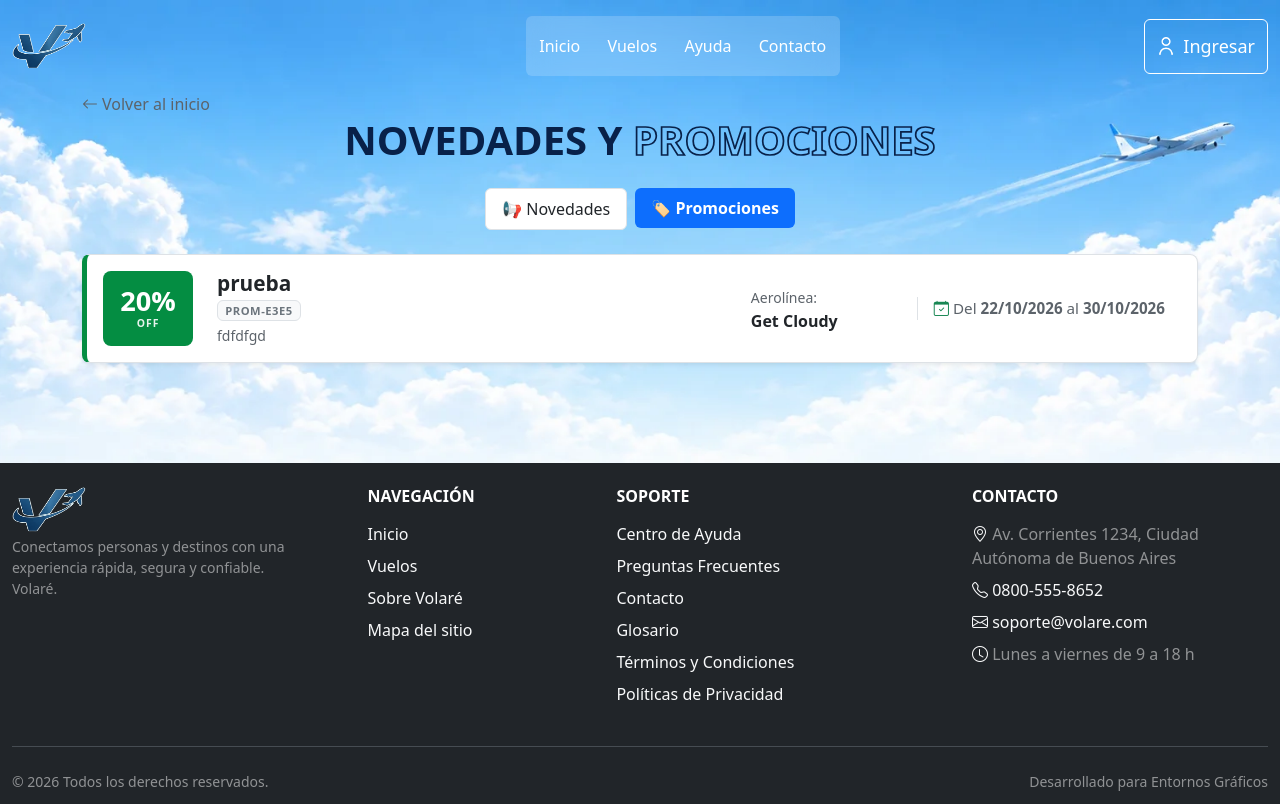
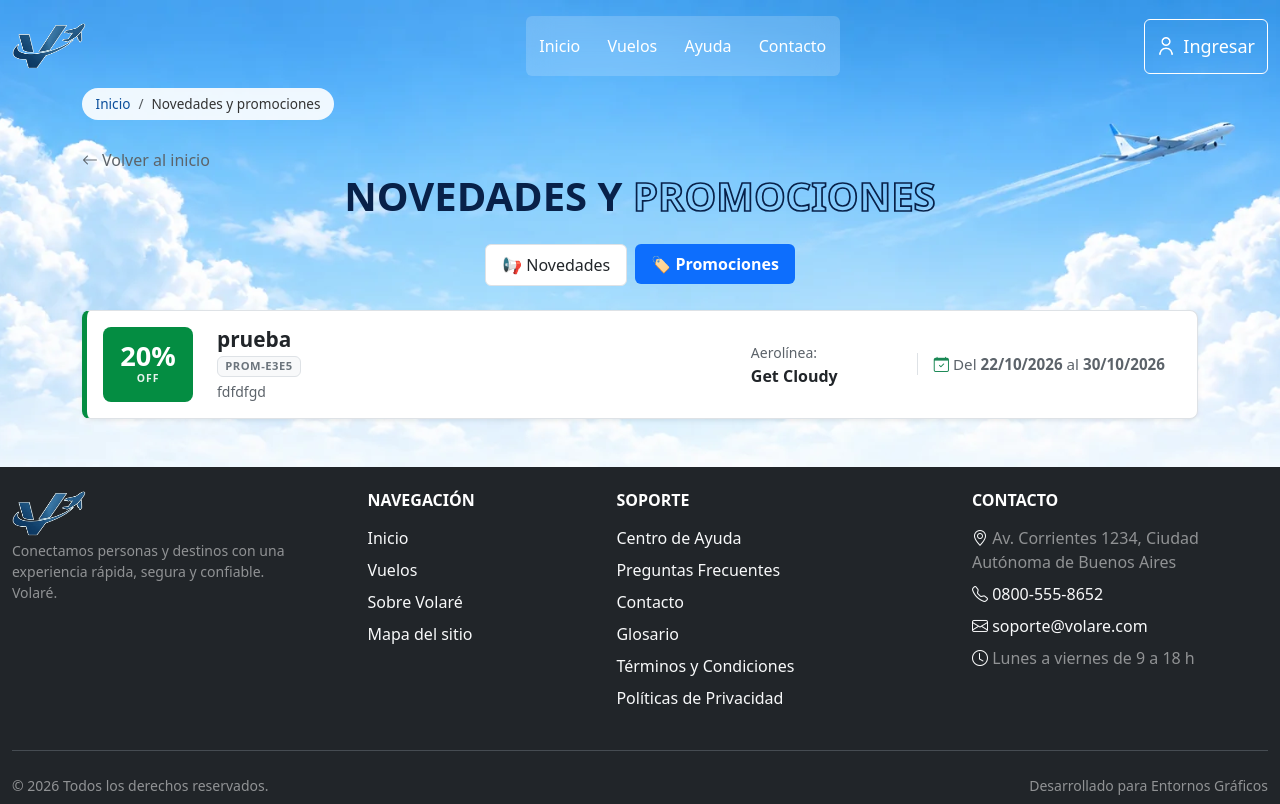
Before and after one commit to maurojjzz/Aerolineas-EG-TP, a PHP site: page /index.php?pagina=cliente-novedades&tab=promociones in a window 1280 px wide. Run offline with PHP 8.4, Linux system fonts and the light colour scheme; data comes from the database, SQL or seed files in the repository; data that the repository does not hold is empty; some libraries are stand-ins or nearby versions.

Commit message:
feat: breadcrumbs en vistas de cliente y perfil

```diff
--- a/src/views/cliente/historialCompras.php
+++ b/src/views/cliente/historialCompras.php
@@ -191,6 +191,7 @@ $urlPaginaHistorial = static function (int $numeroPagina): string {
 
 <div style="min-height:100vh;">
     <main id="contenido" tabindex="-1" class="container-xxl pb-4 px-3 px-lg-5">
+    <?php $migas = [['label' => 'Historial de compras']]; require __DIR__ . '/../components/breadcrumbCliente.php'; ?>
 
         <?php require __DIR__ . '/../components/alertToast.php'; ?>
 
--- a/src/views/cliente/misReservas.php
+++ b/src/views/cliente/misReservas.php
@@ -51,6 +51,7 @@ $conteos = [
 
 <div style="min-height:100vh;">
 <main id="contenido" tabindex="-1" class="container-xxl py-4 px-3 px-lg-5">
+    <?php $migas = [['label' => 'Mis reservas']]; require __DIR__ . '/../components/breadcrumbCliente.php'; ?>
 
     <?php require __DIR__ . '/../components/alertToast.php';  ?>
 
--- a/src/views/cliente/novedadDetalle.php
+++ b/src/views/cliente/novedadDetalle.php
@@ -40,6 +40,7 @@ if (!$novedad || $novedad['estado'] !== 'publicada') {
         <div class="row justify-content-center">
             <div class="col-lg-8">
 
+                <?php $migas = [['label' => 'Novedades', 'href' => 'index.php?pagina=cliente-novedades'], ['label' => $novedad['titulo'] ?? 'Detalle']]; require __DIR__ . '/../components/breadcrumbCliente.php'; ?>
                 <!-- Botón volver -->
                 <div class="d-flex flex-wrap align-items-center gap-3 mb-4">
                     <a href="<?= url('index.php?pagina=cliente-novedades') ?>" class="text-decoration-none d-inline-flex align-items-center gap-1 text-muted">
--- a/src/views/cliente/novedadListado.php
+++ b/src/views/cliente/novedadListado.php
@@ -37,6 +37,7 @@ if (!in_array($tabActual, ['novedades', 'promociones'], true)) {
     <?php require __DIR__ . '/../layouts/header.php'; ?>
 
     <main id="contenido" tabindex="-1" class="container pb-5">
+    <?php $migas = [['label' => 'Novedades y promociones']]; require __DIR__ . '/../components/breadcrumbCliente.php'; ?>
 
         <div class="d-flex justify-content-start pt-3">
             <a href="<?= url('index.php?pagina=inicio') ?>" class="text-decoration-none d-inline-flex align-items-center gap-1 text-muted">
--- a/src/views/cliente/pago.php
+++ b/src/views/cliente/pago.php
@@ -153,6 +153,7 @@ $fechaLlegada = date('d/m/Y', strtotime($reserva['fechaHoraLlegadaVuelo']));
 
 <div style="min-height:100vh;">
 <main id="contenido" tabindex="-1" class="container-xxl py-4 px-3 px-lg-5">
+    <?php $migas = [['label' => 'Mis reservas', 'href' => 'index.php?pagina=mis-reservas'], ['label' => 'Pago']]; require __DIR__ . '/../components/breadcrumbCliente.php'; ?>
 
     <!-- Título -->
     <div class="text-center mb-4">
--- a/src/views/cliente/reservar.php
+++ b/src/views/cliente/reservar.php
@@ -139,6 +139,7 @@ foreach ($tramos as $tramo) {
 
 <div style="min-height:100vh;">
 <main id="contenido" tabindex="-1" class="container-xxl py-4 px-3 px-lg-5">
+    <?php $migas = [['label' => 'Reservar vuelo']]; require __DIR__ . '/../components/breadcrumbCliente.php'; ?>
 
     <div class="titulo-cuadro text-center mb-4">
         <p class="h5 fw-bold mb-1">Paso 2 de 3</p>
--- a/src/views/cliente/resultados.php
+++ b/src/views/cliente/resultados.php
@@ -239,6 +239,7 @@ $textoVacio = !$esIdaVuelta
 <!-- Hero con datos de búsqueda -->
 <main id="contenido" tabindex="-1" style="min-height: 100vh;">
     <div class="container-xxl py-4 px-3 px-lg-5">
+        <?php $migas = [['label' => 'Resultados de vuelos']]; require __DIR__ . '/../components/breadcrumbCliente.php'; ?>
 
         <div class="titulo-cuadro-resul text-center ">
             <h1 class="fw-bold text-dark display-6">RESULTADO DE <span>VUELOS</span></h1>
--- /dev/null
+++ b/src/views/components/breadcrumbCliente.php
@@ -0,0 +1,37 @@
+<?php
+// Breadcrumb para vistas públicas/cliente.
+// Uso: $migas = [['label' => 'Mis reservas', 'href' => 'index.php?pagina=mis-reservas'], ['label' => 'Detalle']];
+// El primer nivel ("Inicio") se agrega solo según el rol; el último ítem es la página actual.
+$rolMigas = $_SESSION['usuario']['rol'] ?? '';
+$inicioMigas = [
+    'cliente' => 'index.php?pagina=cliente',
+    'ceo'     => 'index.php?pagina=ceo',
+    'admin'   => 'index.php?pagina=aerolinea&seccion=listado',
+][$rolMigas] ?? 'index.php?pagina=inicio';
+$migas = array_merge([['label' => 'Inicio', 'href' => $inicioMigas]], $migas ?? []);
+$ultimaMiga = count($migas) - 1;
+?>
+<nav aria-label="breadcrumb" class="migas-cliente">
+    <ol class="breadcrumb m-0">
+        <?php foreach ($migas as $i => $miga): ?>
+            <?php if ($i === $ultimaMiga || empty($miga['href'])): ?>
+                <li class="breadcrumb-item active" aria-current="page"><?= htmlspecialchars($miga['label']) ?></li>
+            <?php else: ?>
+                <li class="breadcrumb-item"><a href="<?= url($miga['href']) ?>"><?= htmlspecialchars($miga['label']) ?></a></li>
+            <?php endif; ?>
+        <?php endforeach; ?>
+    </ol>
+</nav>
+<style>
+    .migas-cliente {
+        display: inline-block;
+        margin: 0.75rem 0;
+        padding: 0.35rem 0.85rem;
+        border-radius: 999px;
+        background: rgba(255, 255, 255, 0.9);
+        font-size: 0.85rem;
+    }
+    .migas-cliente .breadcrumb-item a { color: #0b4f9c; text-decoration: none; }
+    .migas-cliente .breadcrumb-item a:hover { text-decoration: underline; }
+    .migas-cliente .breadcrumb-item.active { color: #333; }
+</style>
--- a/src/views/usuarioPerfil.php
+++ b/src/views/usuarioPerfil.php
@@ -56,6 +56,7 @@ $tiposDoc = ['DNI', 'Pasaporte', 'LC', 'LE'];
     <main id="contenido" tabindex="-1" class="container pb-4">
         <div class="row justify-content-center">
             <div class="col-12 col-md-8 col-lg-7">
+                <?php $migas = [['label' => 'Mi perfil']]; require __DIR__ . '/components/breadcrumbCliente.php'; ?>
 
 
                 <!-- Cabecera de la sección -->
```
